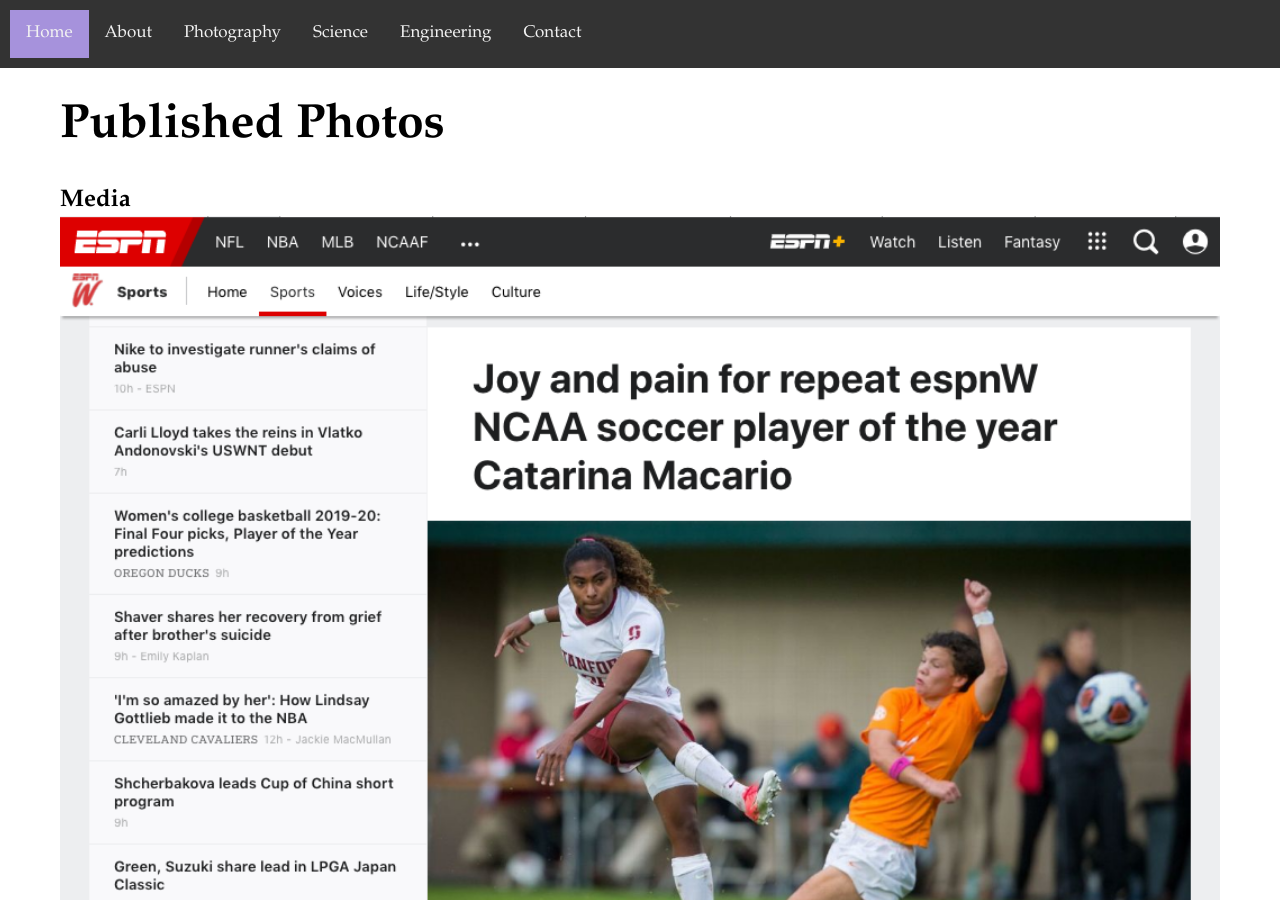
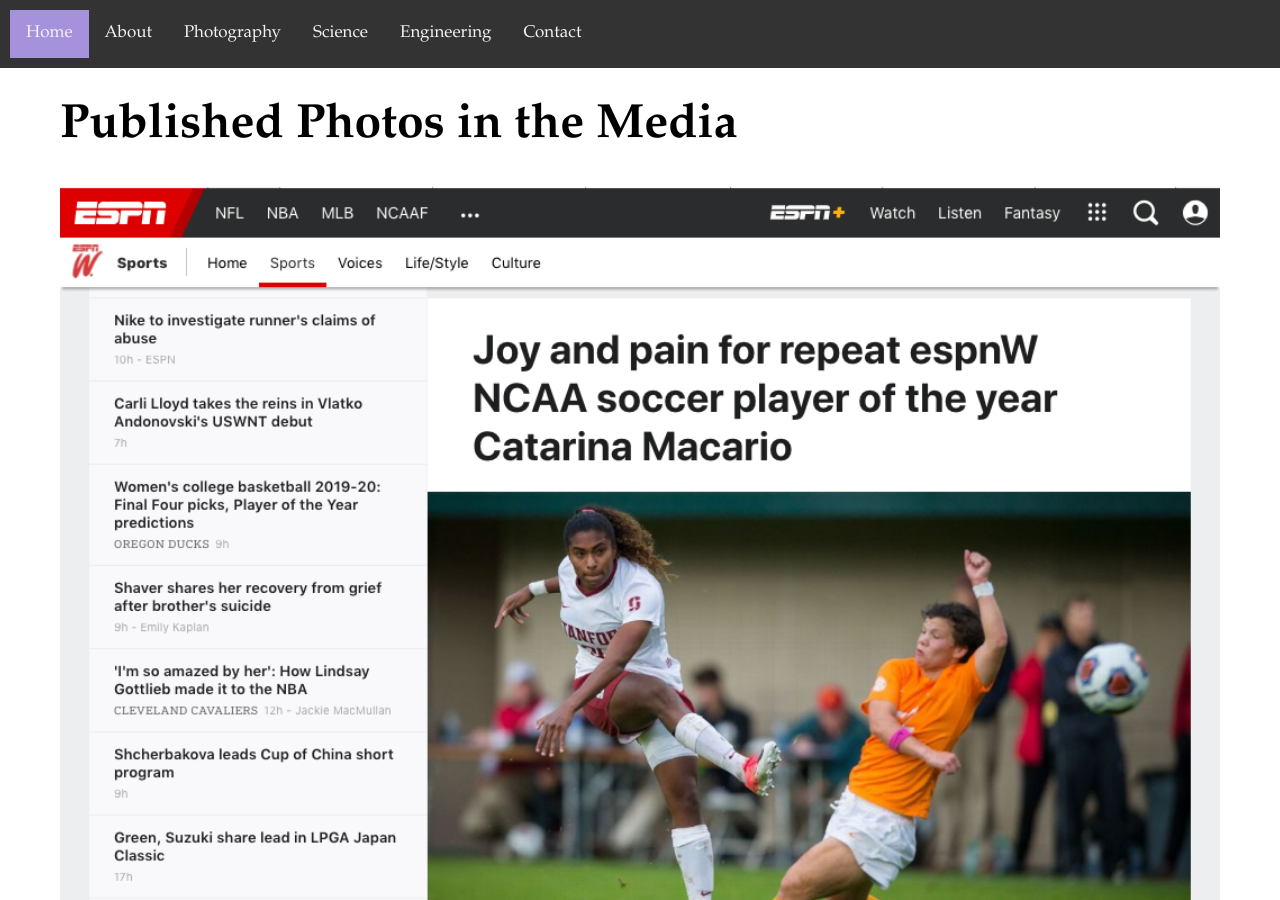
Before and after one commit to echang17/echang17.github.io, a Jekyll site: the page built from sportsphoto/publishedmedia.html, in a window 1280 px wide and 900 px high. Built offline with Jekyll 4.4.1, drawn with Linux system fonts in a browser that asks for light colours.

Commit message:
Update and rename publishedphotos.html to publishedmedia.html

```diff
--- a/sportsphoto/publishedphotos.html
+++ b/sportsphoto/publishedmedia.html
@@ -1,11 +1,10 @@
 ---
 layout: default
-title: Published Photos
+title: Published Photos- Media
 ---
 <div class="page-title">
-  <h1>Published Photos</h1>
+  <h1>Published Photos in the Media</h1>
 </div>
-<font size="5"><b>Media</b></font>
 <div class="blurb">
   <!--ESPN Catarina Macario-->
   <img src="/ESPN photo 1.png" style="width:100%">
@@ -29,21 +28,3 @@
   <img src="/Gostanford photo 1.png" style="width:100%">
   <p></p>
 </div>
-<font size="5"><b>Headshots</b></font>
-<div class="blurb">
-  <!--Headshots WBB-->
-  <img src="/Stanford Women's Basketball Headshots 2019-2020 1:3.png" style="width:100%">
-  <p></p>
-  <!--Headshots WGym-->
-  <img src="/Stanford Women's Gymnastics Headshots 2019-2020 1:2.png" style="width:100%">
-  <p></p>
-  <!--Headshots Field Hockey-->
-  <img src="/Stanford Women's Field Hockey Headshots 2019-2020 1:3.png" style="width:100%">
-  <p></p>
-  <!--Headshots Lax-->
-  <img src="/Stanford Women's Lacrosse Headshots 2019-2020 4:7.png" style="width:100%">
-  <p></p>
-  <!--Headshots WSwim-->
-  <img src="/Stanford Women's Swimming Headshots 2019-2020 3:4.png" style="width:100%">
-  <p></p>
-</div>
```
